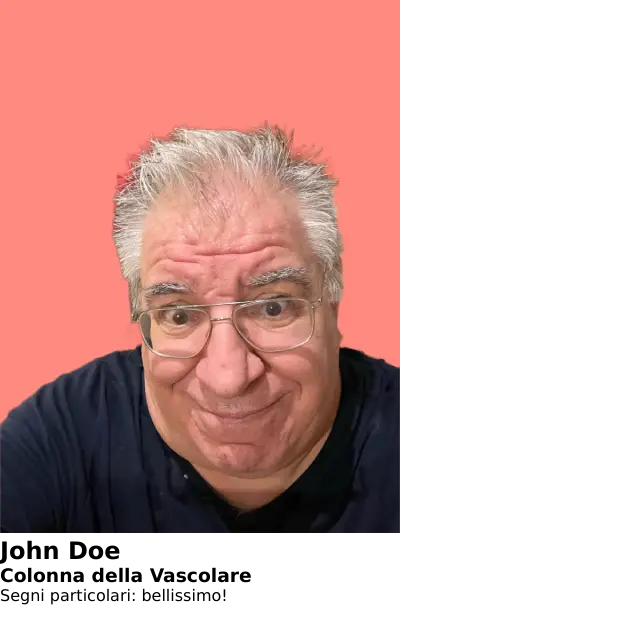
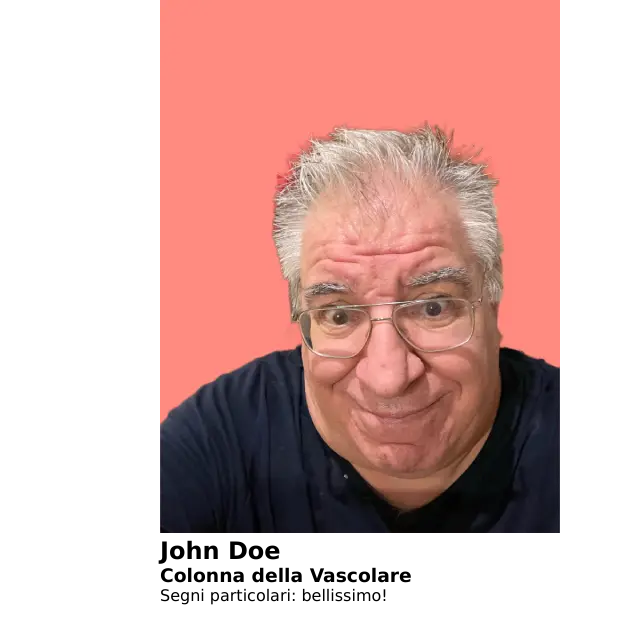
Before and after one commit to renato1958/cards-2, a plain HTML site: page index.html in a window 1280 px wide. Shown: the whole page, without its empty margins (0-640 px from the left). Drawn offline with Linux system fonts and the light colour scheme.

Commit message:
Stilato il container generale

```diff
--- a/css/style.css
+++ b/css/style.css
@@ -15,3 +15,11 @@ h1, h2, h3, h4, h5, h6,
 section, p {
 	margin: 0;
 }
+
+.container {
+	width: 100%;
+	min-height: 100vh;
+	max-width: 60rem;
+	margin: 0 auto;
+	display: flex;
+}
```
